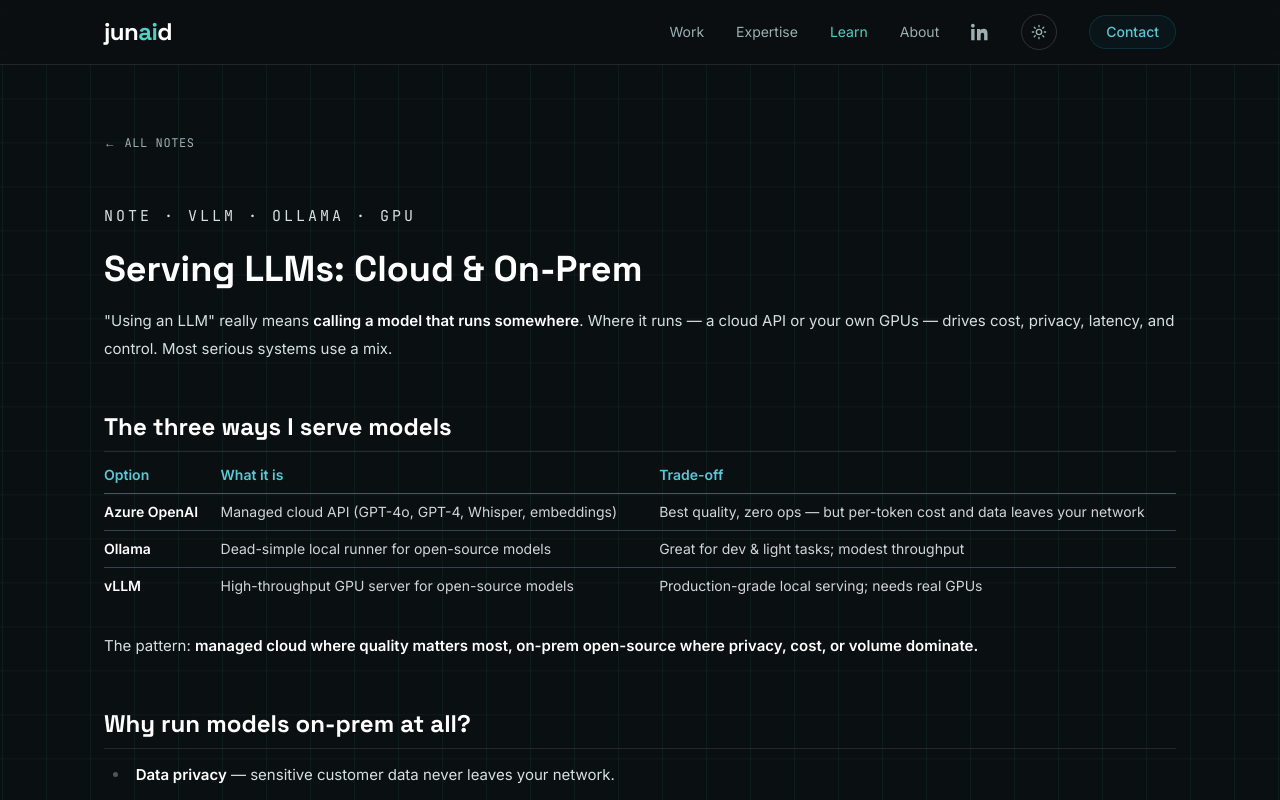
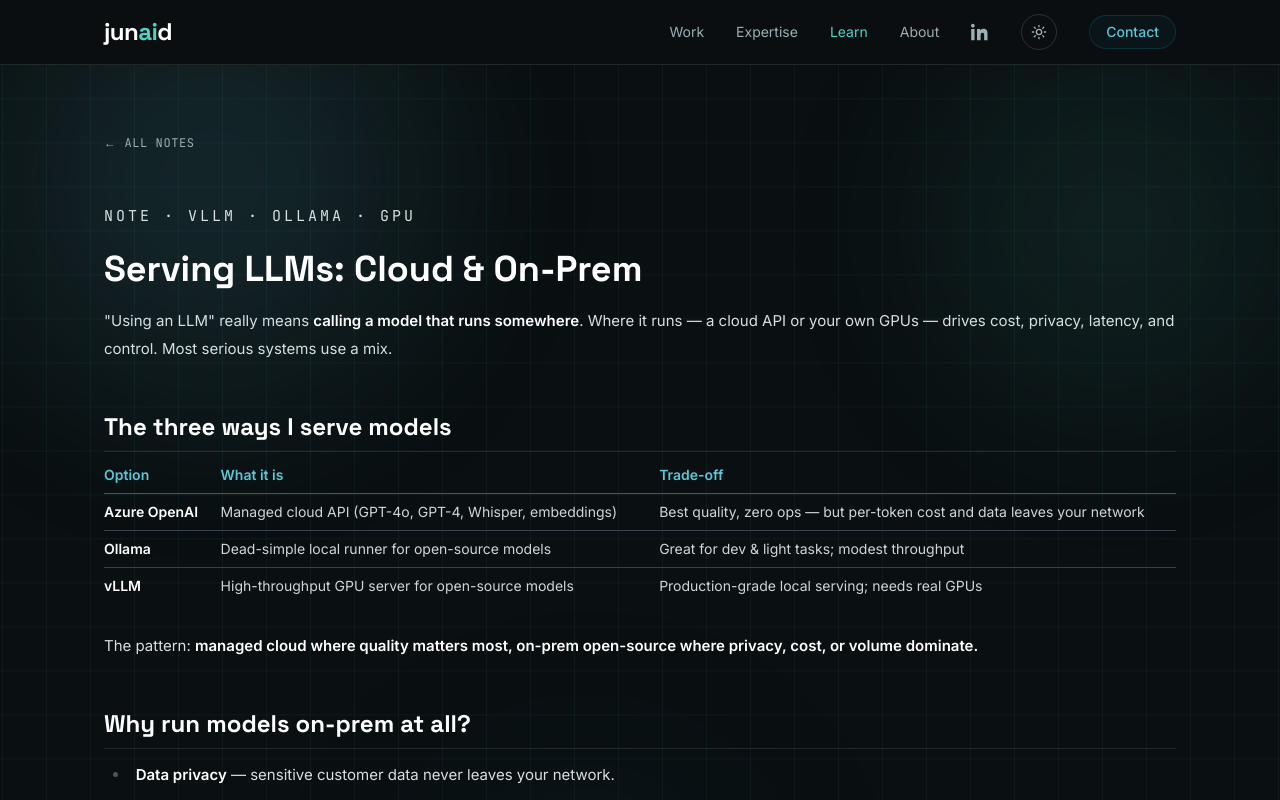
Before and after one commit to saajunaid/jun-ai-d, a Next.js app: page /learn/llm-serving in a window 1280 px wide. Shown: the top 800 px of the page. Built offline with nearby package versions, Linux system fonts and the light colour scheme.

Commit message:
Apply aurora glow globally to all pages
Moved aurora to a top band in the root layout so every page (home,
about, learn, notes, case studies) shares the same subtle glow.

Co-Authored-By: Claude Opus 4.8 <noreply@anthropic.com>

```diff
--- a/app/layout.tsx
+++ b/app/layout.tsx
@@ -3,6 +3,7 @@ import { Inter, Space_Grotesk, JetBrains_Mono } from "next/font/google";
 import "./globals.css";
 import { Analytics } from "@vercel/analytics/react";
 import { Providers } from "@/components/Providers";
+import { Aurora } from "@/components/Aurora";
 import { Nav } from "@/components/Nav";
 import { Footer } from "@/components/Footer";
 
@@ -66,7 +67,15 @@ export default function RootLayout({ children }: { children: React.ReactNode })
       <body className="font-sans antialiased">
         <Providers>
           <Nav />
-          <main>{children}</main>
+          <main className="relative isolate">
+            <div
+              aria-hidden="true"
+              className="pointer-events-none absolute inset-x-0 top-0 -z-10 h-[860px] overflow-hidden"
+            >
+              <Aurora />
+            </div>
+            {children}
+          </main>
           <Footer />
         </Providers>
         <Analytics />
--- a/app/page.tsx
+++ b/app/page.tsx
@@ -8,15 +8,13 @@ import {
   concepts,
 } from "@/lib/content";
 import { Reveal } from "@/components/Reveal";
-import { Aurora } from "@/components/Aurora";
 
 export default function Home() {
   return (
     <>
       {/* ===== HERO ===== */}
-      <section className="relative isolate overflow-hidden">
-        <Aurora />
-        <div className="container-x relative z-10 py-24 md:py-32">
+      <section className="relative overflow-hidden">
+        <div className="container-x relative py-24 md:py-32">
           <div className="mb-8 animate-fade-up">
             <div className="font-display text-4xl font-bold lowercase tracking-tight text-fg md:text-5xl">
               jun<span className="text-mint">ai</span>d
```
